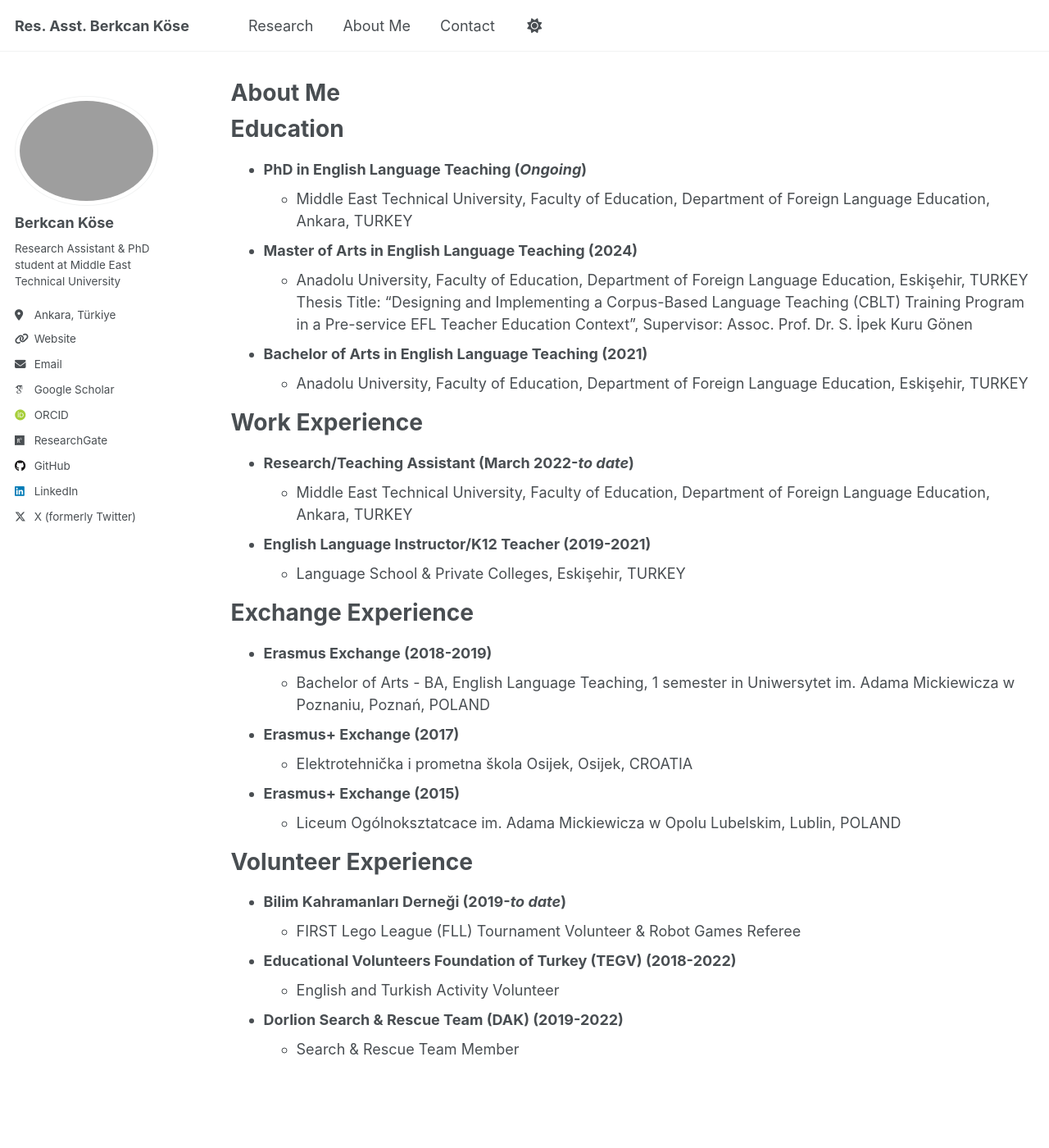
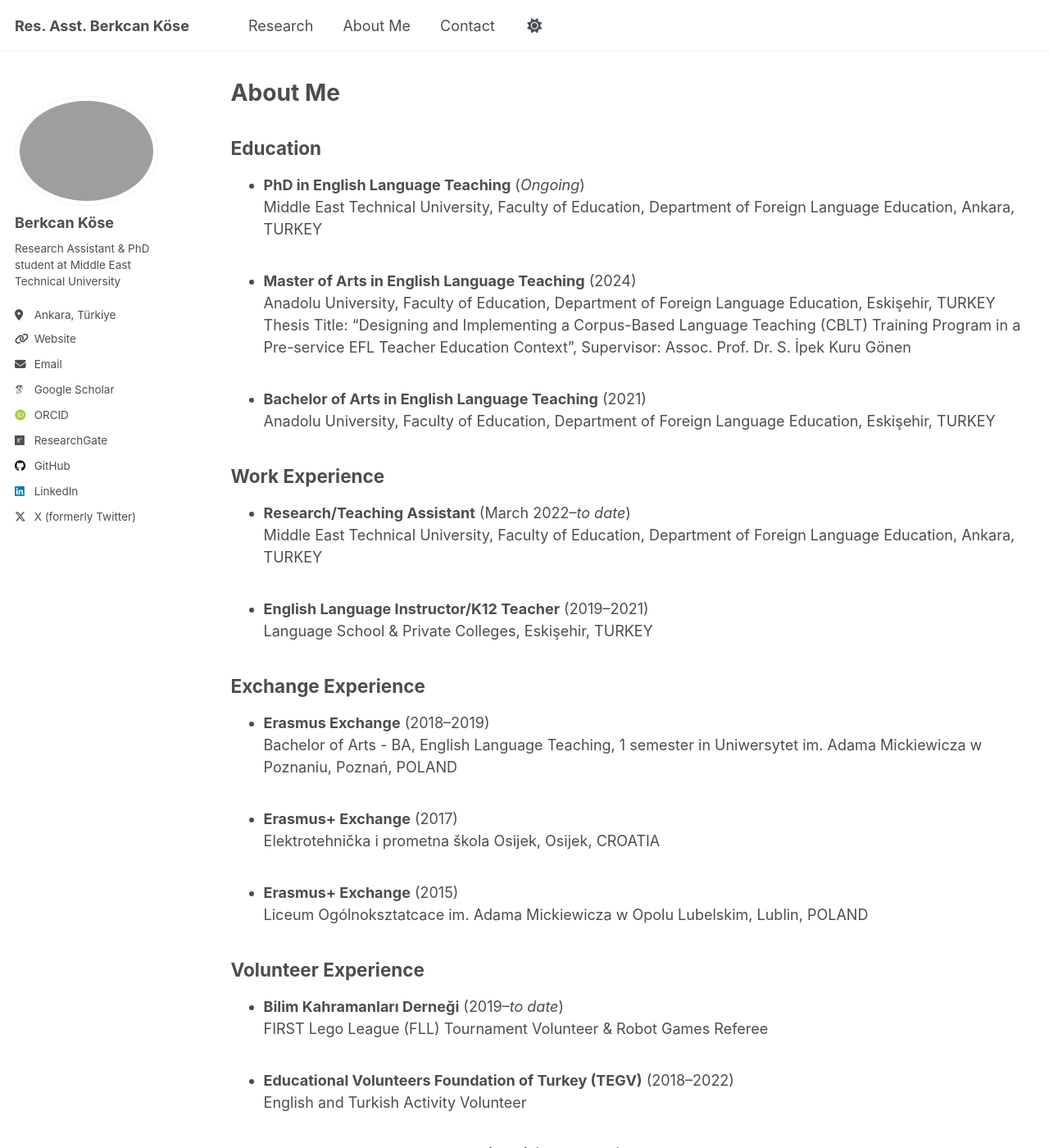
Before and after one commit to berkcankose/berkcankose.github.io, a Jekyll site: the page built from _pages/cv.md, in a window 1280 px wide and 1400 px high. Shown: the whole window at 82% size. Built offline with Jekyll 4.4.1, drawn with Linux system fonts in a browser that asks for light colours; some web fonts are replaced; some of the changed text lies outside the part shown.

Commit message:
Update cv.md

```diff
--- a/_pages/cv.md
+++ b/_pages/cv.md
@@ -9,54 +9,48 @@ redirect_from:
 
 {% include base_path %}
 
-Education
-======
-* **PhD in English Language Teaching (<var>Ongoing</var>)**
-  * Middle East Technical University, Faculty of Education, Department of Foreign Language Education, Ankara, TURKEY
+<h2 style="margin-top: 40px;">Education</h2>
+<ul>
+  <li><strong>PhD in English Language Teaching</strong> (<em>Ongoing</em>)<br>
+  Middle East Technical University, Faculty of Education, Department of Foreign Language Education, Ankara, TURKEY</li>
+  <br>
+  <li><strong>Master of Arts in English Language Teaching</strong> (2024)<br>
+  Anadolu University, Faculty of Education, Department of Foreign Language Education, Eskişehir, TURKEY<br>
+  Thesis Title: “Designing and Implementing a Corpus-Based Language Teaching (CBLT) Training Program in a Pre-service EFL Teacher Education Context”, Supervisor: Assoc. Prof. Dr. S. İpek Kuru Gönen</li>
+  <br>
+  <li><strong>Bachelor of Arts in English Language Teaching</strong> (2021)<br>
+  Anadolu University, Faculty of Education, Department of Foreign Language Education, Eskişehir, TURKEY</li>
+</ul>
 
+<h2 style="margin-top: 40px;">Work Experience</h2>
+<ul>
+  <li><strong>Research/Teaching Assistant</strong> (March 2022–<em>to date</em>)<br>
+  Middle East Technical University, Faculty of Education, Department of Foreign Language Education, Ankara, TURKEY</li>
+  <br>
+  <li><strong>English Language Instructor/K12 Teacher</strong> (2019–2021)<br>
+  Language School & Private Colleges, Eskişehir, TURKEY</li>
+</ul>
 
- * **Master of Arts in English Language Teaching (2024)**
-   * Anadolu University, Faculty of Education, Department of Foreign Language Education, Eskişehir, TURKEY
-    Thesis Title: “Designing and Implementing a Corpus-Based Language Teaching (CBLT) Training Program in a Pre-service EFL Teacher Education Context”, Supervisor: Assoc. Prof. Dr. S. İpek Kuru Gönen
+<h2 style="margin-top: 40px;">Exchange Experience</h2>
+<ul>
+  <li><strong>Erasmus Exchange</strong> (2018–2019)<br>
+  Bachelor of Arts - BA, English Language Teaching, 1 semester in Uniwersytet im. Adama Mickiewicza w Poznaniu, Poznań, POLAND</li>
+  <br>
+  <li><strong>Erasmus+ Exchange</strong> (2017)<br>
+  Elektrotehnička i prometna škola Osijek, Osijek, CROATIA</li>
+  <br>
+  <li><strong>Erasmus+ Exchange</strong> (2015)<br>
+  Liceum Ogólnoksztatcace im. Adama Mickiewicza w Opolu Lubelskim, Lublin, POLAND</li>
+</ul>
 
-
-* **Bachelor of Arts in English Language Teaching (2021)**
-  * Anadolu University, Faculty of Education, Department of Foreign Language Education, Eskişehir, TURKEY
-
-
-
-Work Experience
-======
-* **Research/Teaching Assistant (March 2022-<var>to date</var>)**
-  * Middle East Technical University, Faculty of Education, Department of Foreign Language Education, Ankara, TURKEY
-
-
-* **English Language Instructor/K12 Teacher (2019-2021)**
-  * Language School & Private Colleges, Eskişehir, TURKEY
-
-
-
-Exchange Experience
-======
-* **Erasmus Exchange (2018-2019)**
-  * Bachelor of Arts - BA, English Language Teaching, 1 semester in Uniwersytet im. Adama Mickiewicza w Poznaniu, Poznań, POLAND
-
-* **Erasmus+ Exchange (2017)**
-  * Elektrotehnička i prometna škola Osijek, Osijek, CROATIA
-
-* **Erasmus+ Exchange (2015)**
-  * Liceum Ogólnoksztatcace im. Adama Mickiewicza w Opolu Lubelskim, Lublin, POLAND
-
-
-
-
-Volunteer Experience
-======
-* **Bilim Kahramanları Derneği (2019-<var>to date</var>)**
-  * FIRST Lego League (FLL) Tournament Volunteer & Robot Games Referee
-
-* **Educational Volunteers Foundation of Turkey (TEGV) (2018-2022)**
-  * English and Turkish Activity Volunteer
-
-* **Dorlion Search & Rescue Team (DAK) (2019-2022)**
-  * Search & Rescue Team Member
+<h2 style="margin-top: 40px;">Volunteer Experience</h2>
+<ul>
+  <li><strong>Bilim Kahramanları Derneği</strong> (2019–<em>to date</em>)<br>
+  FIRST Lego League (FLL) Tournament Volunteer & Robot Games Referee</li>
+  <br>
+  <li><strong>Educational Volunteers Foundation of Turkey (TEGV)</strong> (2018–2022)<br>
+  English and Turkish Activity Volunteer</li>
+  <br>
+  <li><strong>Dorlion Search & Rescue Team (DAK)</strong> (2019–2022)<br>
+  Search & Rescue Team Member</li>
+</ul>
```
